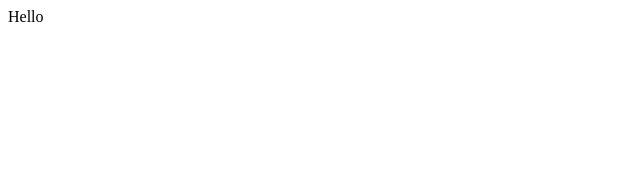
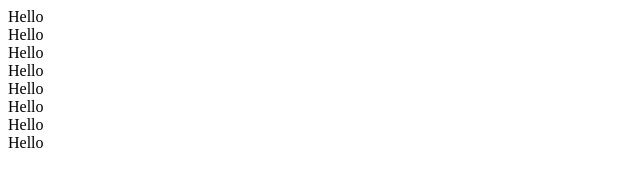
Before and after one commit to barongbangkung/tes03, a plain HTML site: page index.html in a window 1280 px wide. Shown: the whole page, without its empty margins (0-640 px from the left). Drawn offline with Linux system fonts and the light colour scheme.

Commit message:
Update index.html

```diff
--- a/index.html
+++ b/index.html
@@ -11,5 +11,12 @@ Click nbfs://nbhost/SystemFileSystem/Templates/Other/html.html to edit this temp
     </head>
     <body>
         <div>Hello</div>
+        <div>Hello</div>
+        <div>Hello</div>
+        <div>Hello</div>
+        <div>Hello</div>
+        <div>Hello</div>
+        <div>Hello</div>
+        <div>Hello</div>
     </body>
 </html>
```
